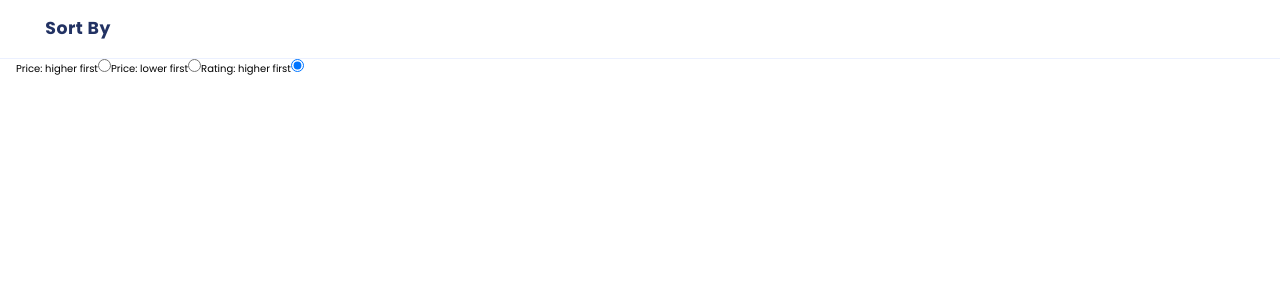
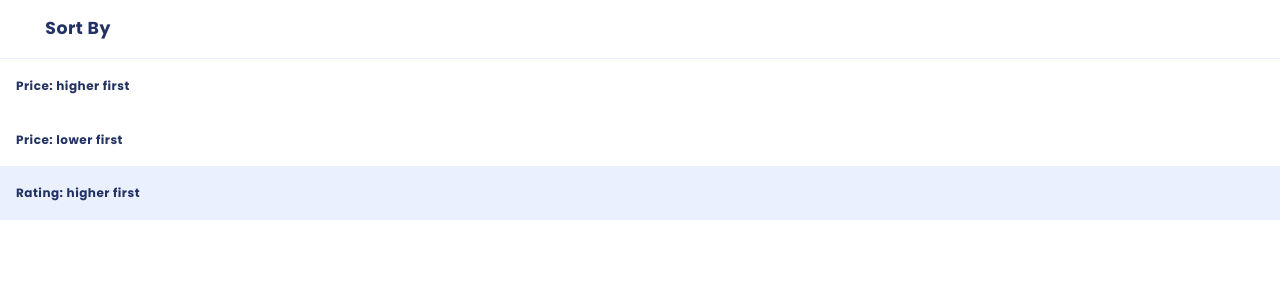
Before and after one commit to DmitriyIshchenko/e-commerce, a React (Create React App) app: page /sort in a window 1280 px wide. Shown: the top 300 px of the page. Built offline with nearby package versions, Linux system fonts and the light colour scheme; some icons are missing; what @mswjs/data would draw is missing.

Commit message:
Style the sorting page

```diff
--- a/src/features/shop/Sorting.js
+++ b/src/features/shop/Sorting.js
@@ -2,6 +2,8 @@ import React from 'react';
 import { useSelector, useDispatch } from 'react-redux';
 import { sortByUpdated } from './shopSlice';
 import Header from '../../common/Header';
+
+import styles from './Sorting.module.scss';
 
 export default function Sorting() {
   const dispatch = useDispatch();
@@ -33,7 +35,11 @@ export default function Sorting() {
     const { field, order, description } = option;
     const isChecked = field === sortBy.field && order === sortBy.order;
     return (
-      <label htmlFor={`option${index}`} key={`option${index}`}>
+      <label
+        className={isChecked ? styles.active : ''}
+        htmlFor={`option${index}`}
+        key={`option${index}`}
+      >
         {description}
         <input
           id={`option${index}`}
@@ -42,6 +48,7 @@ export default function Sorting() {
           onChange={handleChange}
           checked={isChecked}
           value={index}
+          className='sr-only'
         />
       </label>
     );
@@ -50,7 +57,7 @@ export default function Sorting() {
   return (
     <>
       <Header title='sort by' />
-      <div>{renderedRadios}</div>
+      <div className={styles.sort}>{renderedRadios}</div>
     </>
   );
 }
--- /dev/null
+++ b/src/features/shop/Sorting.module.scss
@@ -0,0 +1,17 @@
+@use '../../styles/colors';
+@use '../../styles/typography' as text;
+
+.sort {
+  display: flex;
+  flex-direction: column;
+  margin-inline: -2.4rem;
+
+  label {
+    padding: 1.6rem 2.4rem;
+    @include text.body-text(sm, bold, colors.$neutral-dark);
+  }
+
+  .active {
+    background-color: colors.$neutral-light;
+  }
+}
```
